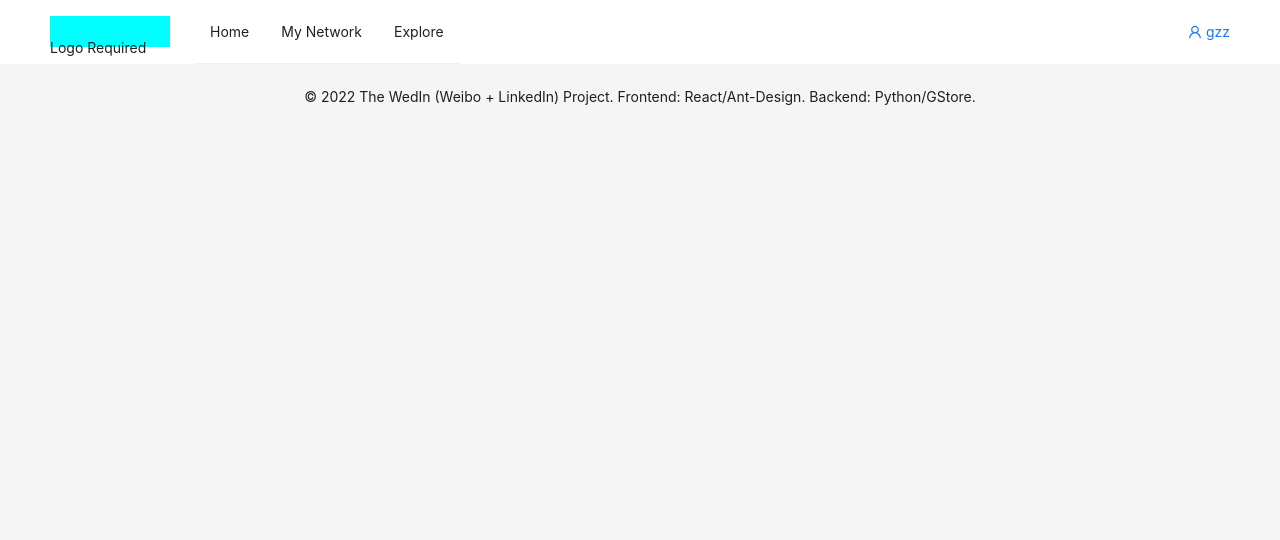
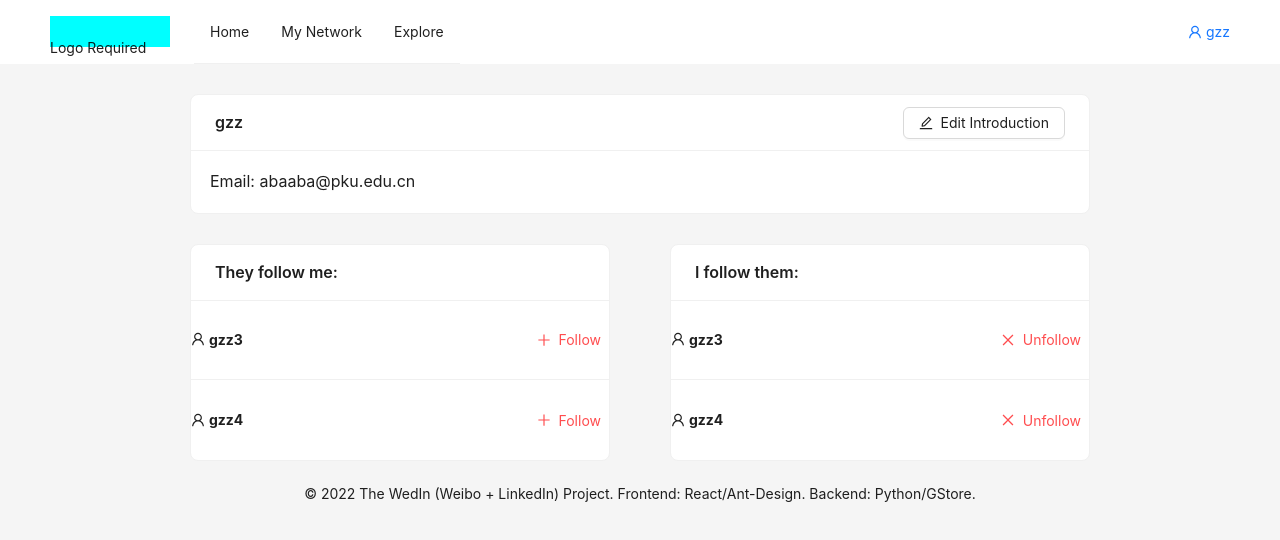
Before and after one commit to gzz2000/WedInOnGraph, a React (Create React App) app in the folder frontend/: page /network in a window 1280 px wide. Shown: the top 540 px of the page. Built offline with nearby package versions, Linux system fonts and the light colour scheme.

Commit message:
frontend: add contents of "my network"

```diff
--- a/frontend/src/network.jsx
+++ b/frontend/src/network.jsx
@@ -1,12 +1,106 @@
+import React, { useState } from 'react';
+import { List, Space, Layout,Empty, Button, Checkbox, Form, Input, Menu, Typography, Card } from 'antd';
+import { CloseOutlined, MinusOutlined, EditOutlined, PlusOutlined, LoginOutlined, UserOutlined, UsergroupAddOutlined, LockOutlined, MailOutlined } from '@ant-design/icons';
+const { Search } = Input;
+import { Row, Col, Alert,  } from 'antd';
+import { Link } from "react-router-dom";
+import { LikeOutlined, LikeFilled, SendOutlined, DeleteOutlined } from '@ant-design/icons';
+
+const { Title, Paragraph, Text } = Typography;
+const { TextArea } = Input;
 
 
 const Network = () => {
+    const username = "gzz"; /** todo*/
+    const email = "abaaba@pku.edu.cn"; /** todo*/
     return (
         <div>
-            {/**
-             todo: list of cards
-                hint: maybe use .map() in Javascript.
-             */}
+            <Card
+                size = "large"
+                title={username}
+                style={{width: 900, margin: 30}}
+                extra = {
+                    <Button
+                        icon={<EditOutlined />}
+                    >
+                    Edit Introduction
+                    </Button>
+                }
+            >
+                <Paragraph
+                    style={{ fontSize: '16px' , margin:-5}}
+                >
+                    Email: {email}
+                </Paragraph>
+            </Card>
+            <Row>
+                <Col span={12}>
+                    <Card
+                        title="They follow me:"
+                        style={{margin: "0px 30px"}}
+                        bodyStyle={{ padding: '0px' }}
+                    >
+                        {/**
+                         todo: list of cards
+                         hint: maybe use .map() in Javascript.
+                         */}
+                        <List
+                            itemLayout="horizontal"
+                            dataSource={['gzz3', 'gzz4']}
+                            renderItem={user =>
+                                <List.Item
+                                    style={{height: 80}}
+                                    extra={
+                                    <Button
+                                        type="text"
+                                        size="small"
+                                        danger={true}
+                                        icon={<PlusOutlined />}
+                                    >Follow</Button>
+                                } >
+                                    <div>
+                                        <UserOutlined /> <b>{user}</b>
+                                    </div>
+                                </List.Item>
+                            }
+                        />
+                    </Card>
+                </Col>
+                <Col span={12}>
+                    <Card
+                        title="I follow them:"
+                        style={{margin: "0px 30px"}}
+                        bodyStyle={{ padding: '0px' }}
+                    >
+                        {/**
+                         todo: list of cards
+                         hint: maybe use .map() in Javascript.
+                         */}
+                        <List
+                            itemLayout="horizontal"
+                            dataSource={['gzz3', 'gzz4']}
+                            renderItem={user =>
+                                <List.Item
+                                    style={{height: 80}}
+                                    extra={
+                                        <Button
+                                            type="text"
+                                            size="small"
+                                            danger={true}
+                                            icon={<CloseOutlined />}
+                                        >Unfollow</Button>
+                                    } >
+                                    <div>
+                                        <UserOutlined /> <b>{user}</b>
+                                    </div>
+                                </List.Item>
+                            }
+                        />
+                    </Card>
+                </Col>
+            </Row>
+
+
         </div>
     )
 }
```
